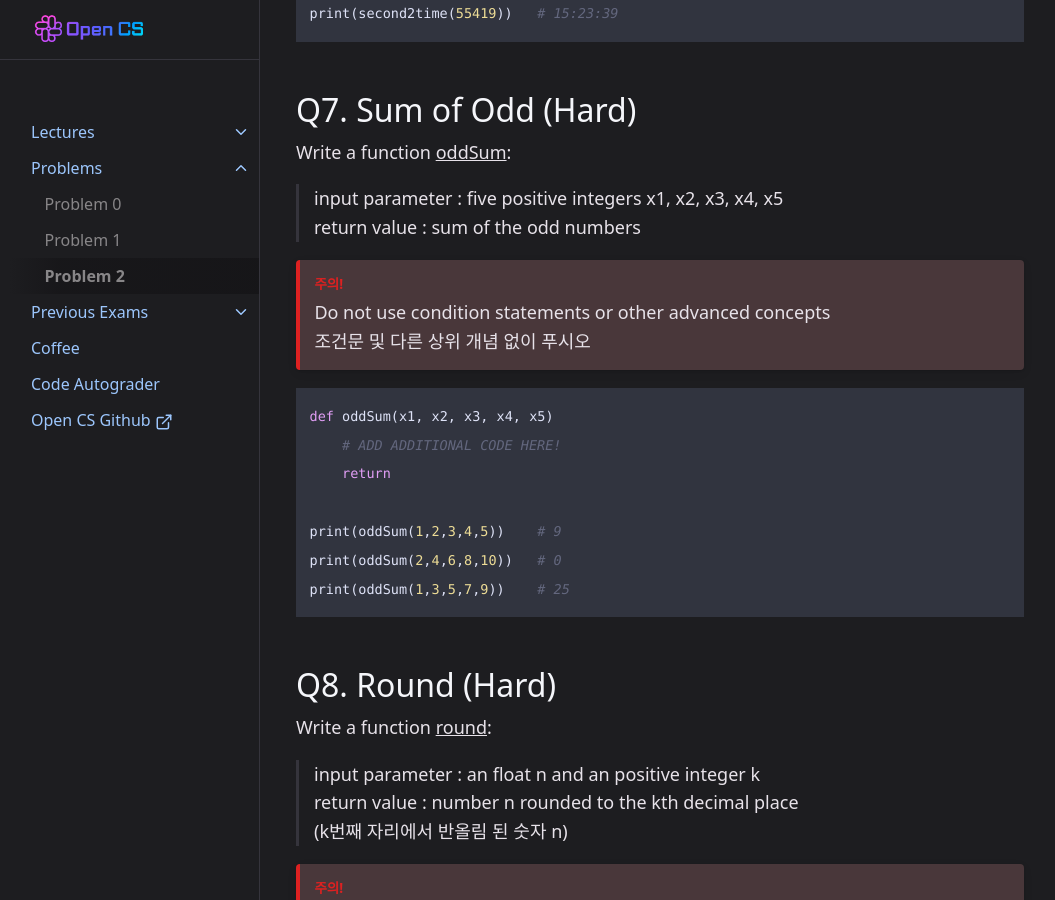
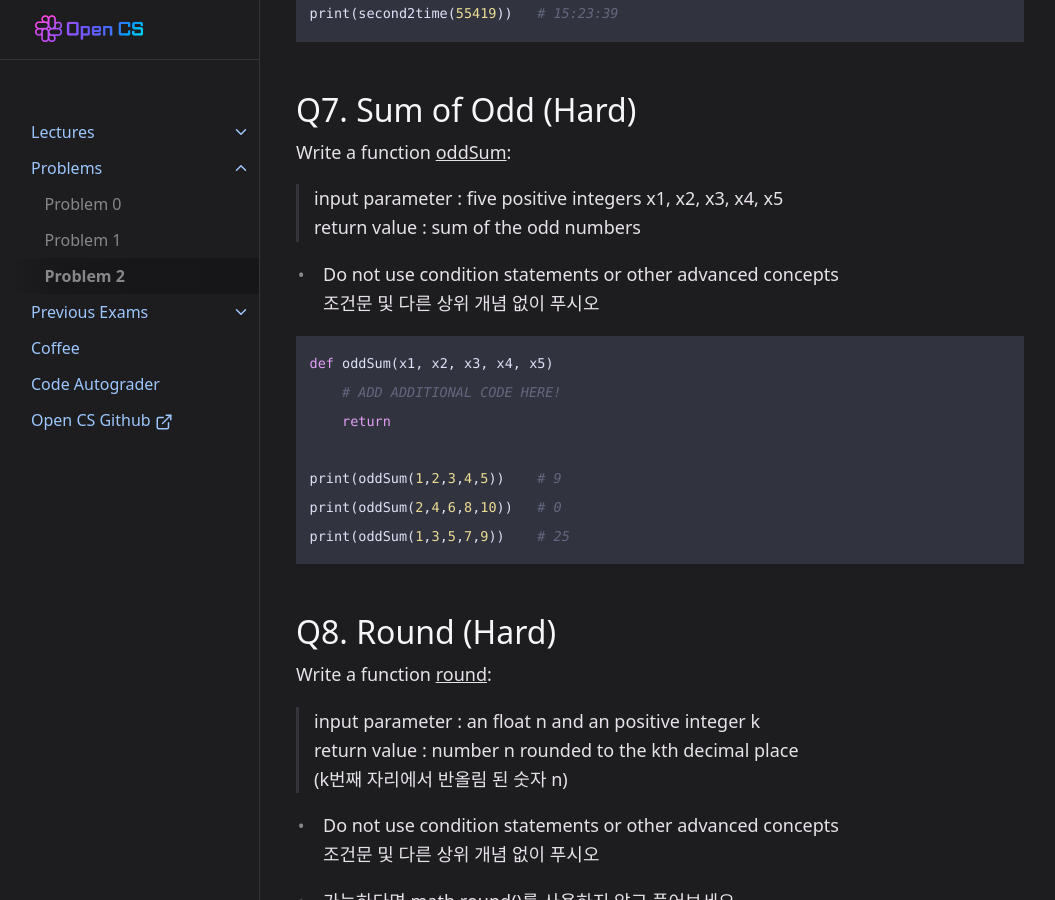
Before and after one commit to OpenCS-ksa/opencs-ksa.github.io, a Jekyll site: the page built from docs/Problems/problem2.md, in a window 1280 px wide and 900 px high, scrolled down 3299 px. Shown: the whole window, without its empty margins (112-1167 px from the left). Built offline with Jekyll 4.4.1, drawn with Linux system fonts in a browser that asks for light colours.

Commit message:
Update problem2.md

````diff
--- a/docs/Problems/problem2.md
+++ b/docs/Problems/problem2.md
@@ -112,8 +112,7 @@ Write a function <U>oddSum</U>:
 > input parameter : five positive integers x1, x2, x3, x4, x5
 > return value : sum of the odd numbers
 
-{: .warning}
-Do not use condition statements or other advanced concepts
++ Do not use condition statements or other advanced concepts
 조건문 및 다른 상위 개념 없이 푸시오
 
 ```python
@@ -132,12 +131,10 @@ Write a function <U>round</U>:
 > return value : number n rounded to the kth decimal place
 (k번째 자리에서 반올림 된 숫자 n)
 
-{: .warning}
-Do not use condition statements or other advanced concepts
++ Do not use condition statements or other advanced concepts
 조건문 및 다른 상위 개념 없이 푸시오
 
-{: .warning}
-가능하다면 math.round()를 사용하지 않고 풀어보세요
++ 가능하다면 math.round()를 사용하지 않고 풀어보세요
 
 ```python
 def round(n, k)
````
